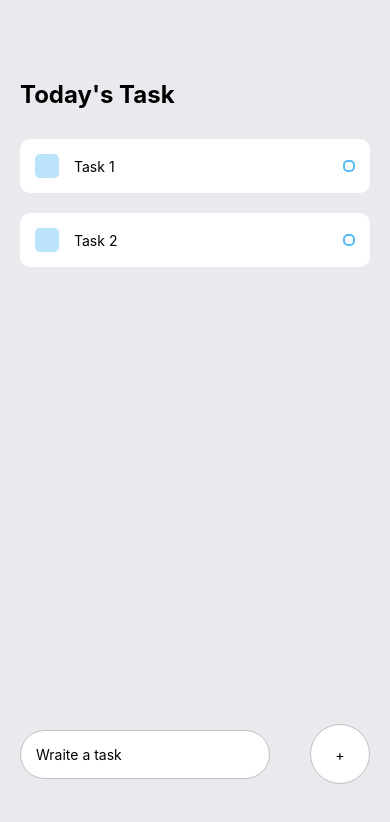
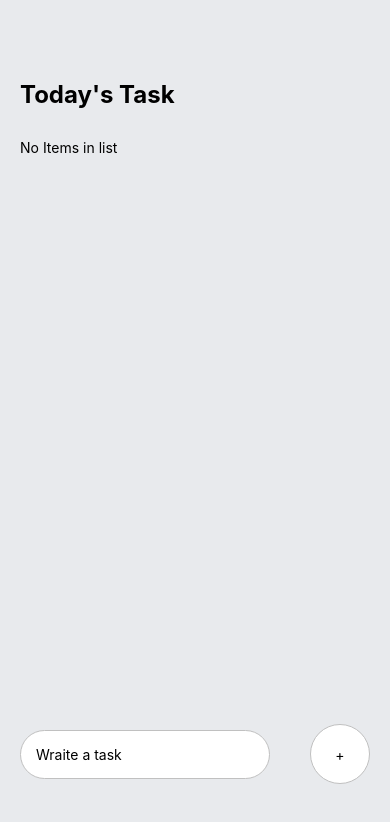
Before and after one commit to munirshah1/todo-app-react-native, a React Native app: screen / in a window 390 px wide. Shown: the top 822 px of the page. Built offline with nearby package versions, Linux system fonts and the light colour scheme.

Commit message:
add no items in list text

```diff
--- a/App.tsx
+++ b/App.tsx
@@ -13,7 +13,7 @@ import Task from '@/components/Task';
 
 export default function App() {
   const [task, setTask] = useState<string>('');
-  const [taskItems, setTaskItems] = useState<string[]>(['Task 1', 'Task 2']);
+  const [taskItems, setTaskItems] = useState<string[]>([]);
 
   const handleAddTask = () => {
     Keyboard.dismiss();
@@ -38,6 +38,7 @@ export default function App() {
               <Task text={item} />
             </TouchableOpacity>
           ))}
+          {taskItems.length === 0 && <Text>No Items in list</Text>}
         </View>
       </View>
 
```
